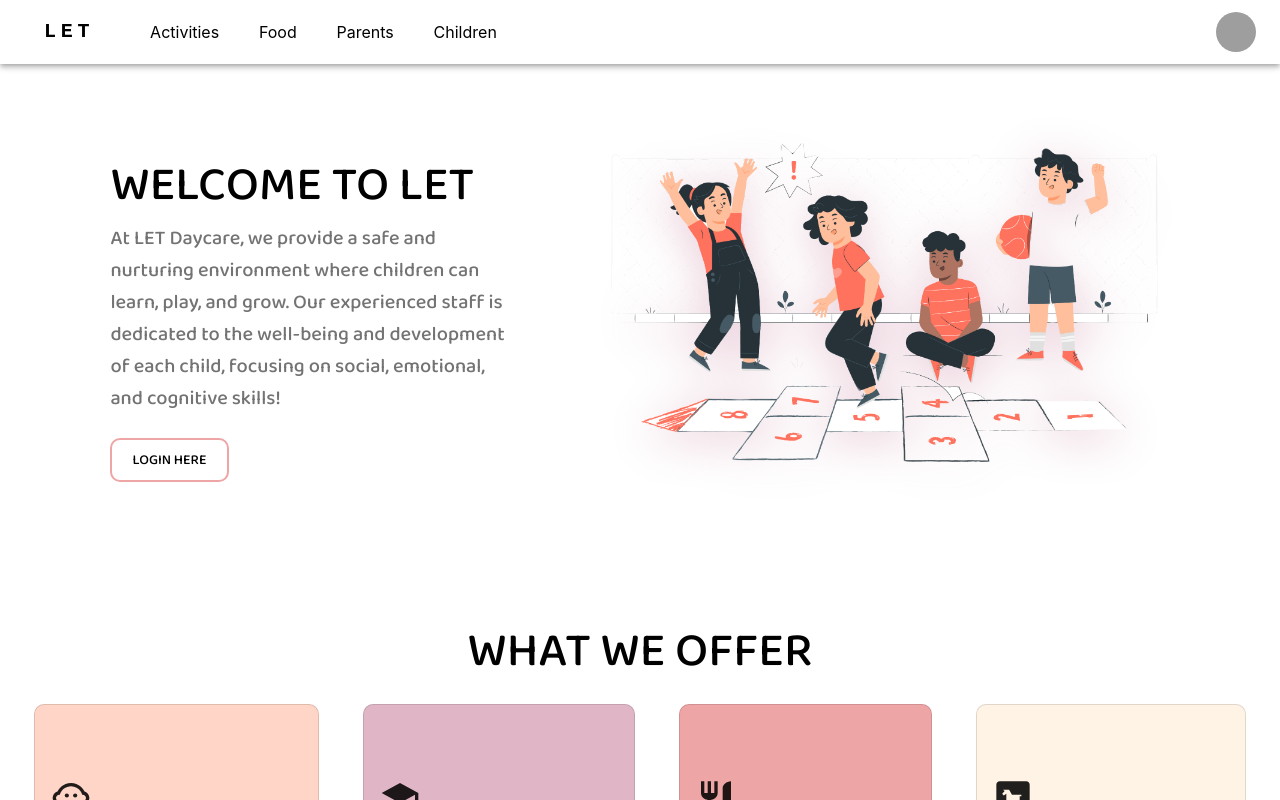
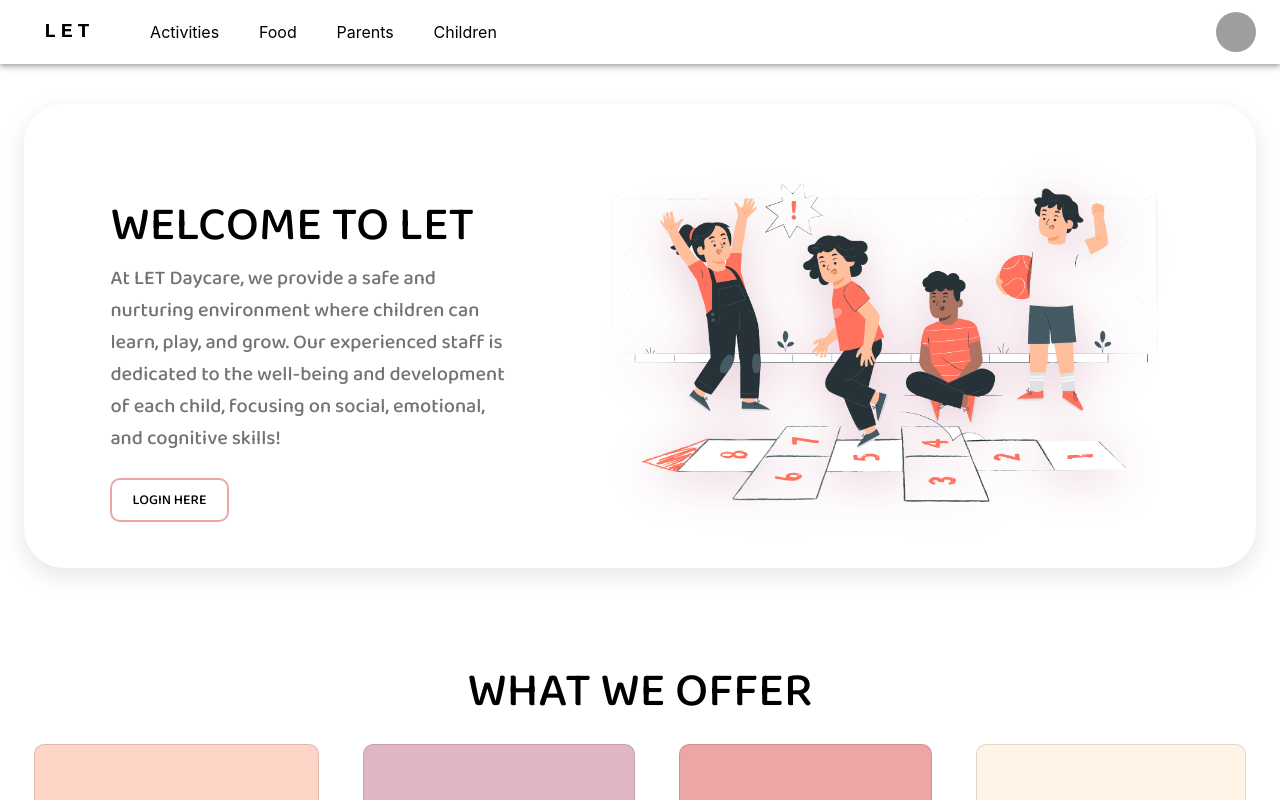
Before and after one commit to YumaSisyphus/DayCare, a React (Create React App) app in the folder client/: page / in a window 1280 px wide. Shown: the top 800 px of the page. Built offline with nearby package versions, Linux system fonts and the light colour scheme; grey boxes are pictures that could not be loaded.

Commit message:
small design change

```diff
--- a/client/src/App.css
+++ b/client/src/App.css
@@ -10,6 +10,10 @@
   height: 38%;
   border-radius: 5px;
   filter: drop-shadow(rgba(163, 208, 252, 0.7) 0px 8px 24px);
+}
+
+.welcome-first-section {
+  box-shadow: rgba(0, 0, 0, 0.1) 0px 8px 24px;
 }
 
 .login-logo {
--- a/client/src/pages/WelcomeScreen.js
+++ b/client/src/pages/WelcomeScreen.js
@@ -35,14 +35,12 @@ const WelcomeScreen = () => {
             justifyContent={"center"}
             alignItems={"center"}
             gap={10}
+            mt={5}
+            borderRadius={10}
             p={5}
+            className="welcome-first-section"
           >
-            <Box
-              zIndex={1}
-              width={"35%"}
-              mt={6}
-              className="welcome-first-section"
-            >
+            <Box zIndex={1} width={"35%"} mt={6}>
               <Typography
                 variant="h3"
                 fontFamily={"'Baloo 2', sans-serif"}
@@ -246,12 +244,7 @@ const WelcomeScreen = () => {
               alt="logo"
               className="welcome-screen-img2"
             />
-            <Box
-              zIndex={1}
-              width={"40%"}
-              mt={6}
-              className="welcome-first-section"
-            >
+            <Box zIndex={1} width={"40%"} mt={6}>
               <Typography
                 variant="h3"
                 fontFamily={"'Baloo 2', sans-serif"}
```
